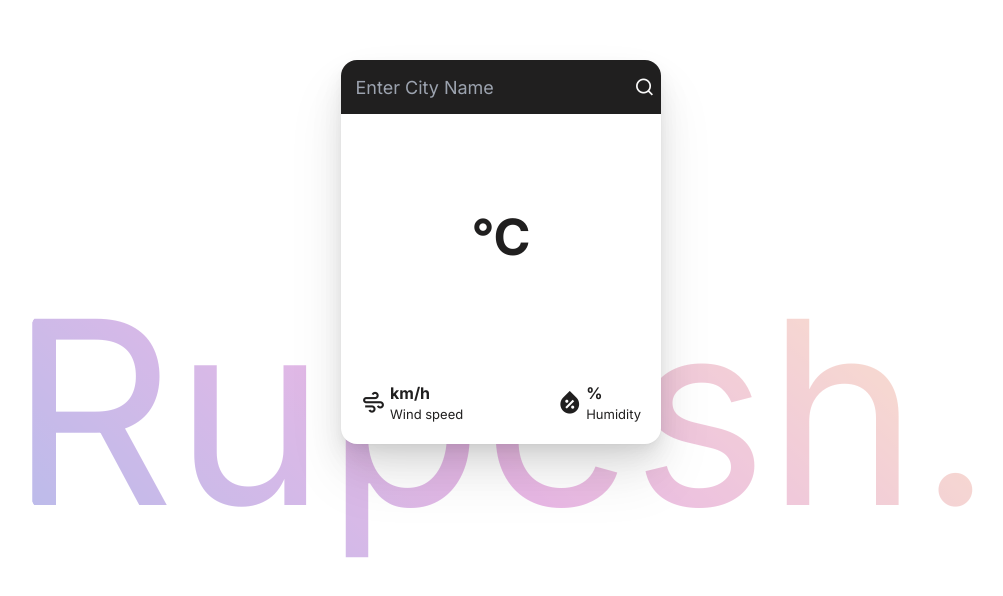
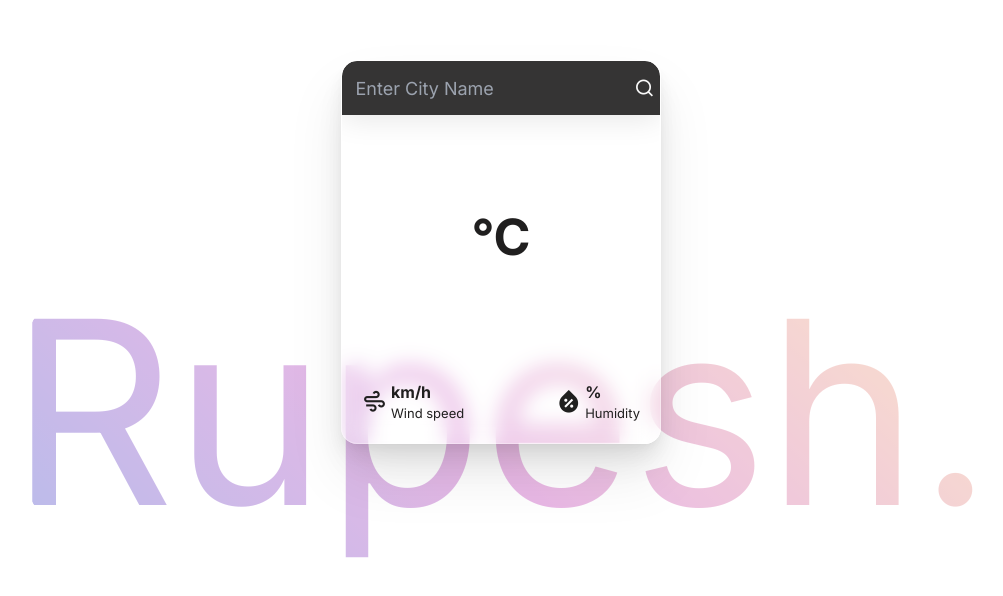
Before and after one commit to rupesh040/weatherapp, a Next.js app: page / in a window 1280 px wide. Shown: the part 148-744 px from the top of the page, without its empty margins (139-1142 px from the left). Built offline with nearby package versions, Linux system fonts and the light colour scheme; no server answers.

Commit message:
something improve

```diff
--- a/src/app/globals.css
+++ b/src/app/globals.css
@@ -9,7 +9,10 @@ body,html{
     overflow: hidden;
 }
 .weather{
-    background-color: #fff;
+background: rgba(255, 255, 255, 0.29);
+backdrop-filter: blur(9.9px);
+-webkit-backdrop-filter: blur(9.9px);
+border: 1px solid rgba(255, 255, 255, 0.3);
 box-shadow: 0px 1px 2px rgba(3, 7, 18, 0.02),
 0px 5px 9px rgba(3, 7, 18, 0.03),
 0px 12px 21px rgba(3, 7, 18, 0.05),
@@ -23,3 +26,10 @@ background-image: linear-gradient(43deg, #4158D0 0%, #C850C0 46%, #FFCC70 100%);
 -webkit-text-fill-color: transparent;
 -webkit-background-clip: text;
 }
+
+.input{
+    background: rgba(32, 31, 31, 0.9);
+box-shadow: 0 4px 30px rgba(0, 0, 0, 0.1);
+backdrop-filter: blur(14.7px);
+-webkit-backdrop-filter: blur(14.7px);
+}
--- a/src/app/page.js
+++ b/src/app/page.js
@@ -9,12 +9,15 @@ export default function Home() {
     const [weatherData ,setWeatherData] = useState({});
     const search = async (city)=> {
 try {
+    if(inputRef===""){
+        alert("enter city name");
+    }
     const url = `https://api.openweathermap.org/data/2.5/weather?q=${city}&units=metric&appid=${api}`
     const response = await fetch(url);
     const data = await response.json();
     console.log(data);
     setWeatherData({
-        temperature:data.main.temp,
+        temperature:Math.trunc(data.main.temp),
         humidity:data.main.humidity,
         windSpeed:data.wind.speed,
         location:data.name
@@ -29,8 +32,8 @@ try {
   return (
    <>
    <div class="container w-[100vw] h-[100vh] overflow-hidden flex justify-center items-center ">
-    <div class="weather w-80 h-96 bg-white rounded-2xl overflow-hidden flex flex-col justify-between text-[#201f1f] z-10">
-        <div className="flex justify-center px-4 py-3 gap-3 bg-[#201f1f] "><input type="text" className="text-[18px] px-2 outline-none bg-transparent text-white" ref={inputRef} placeholder="Enter City Name" autoFocus/> <i class="ri-search-line text-[20px] cursor-pointer text-zinc-50" onClick={()=> search (inputRef.current.value)}></i></div>
+    <div class="weather w-80 h-96  rounded-2xl overflow-hidden flex flex-col justify-between text-[#201f1f] z-10">
+        <div className="flex justify-center px-4 py-3 gap-3  input"><input type="text" className="text-[18px] px-2 outline-none bg-transparent text-white" ref={inputRef} placeholder="Enter City Name" autoFocus/> <i class="ri-search-line text-[20px] cursor-pointer text-zinc-50" onClick={()=> search (inputRef.current.value)}></i></div>
         <div className="flex  flex-col items-center">
         <h1 className=" text-[50px] font-bold">{weatherData.temperature}°C</h1>
         <h2 className=" text-[30px] font-semibold" >{weatherData.location}</h2>
```
